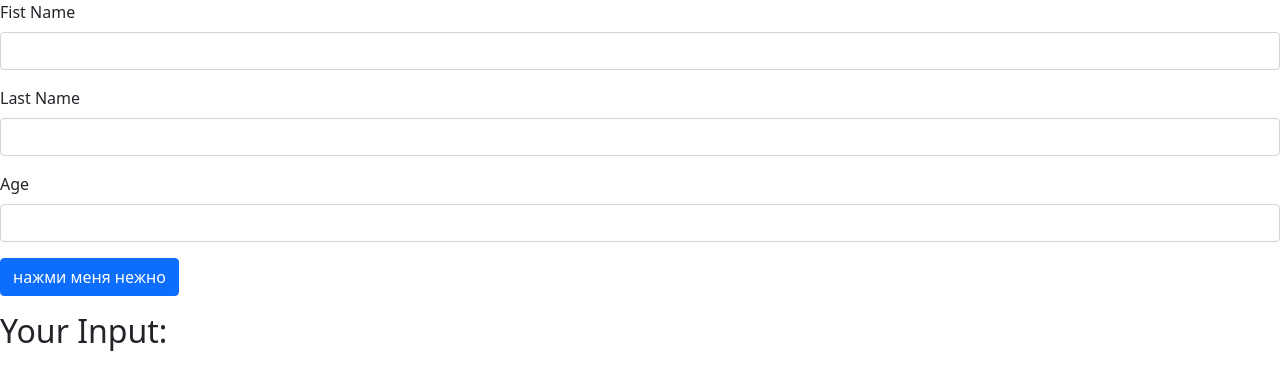
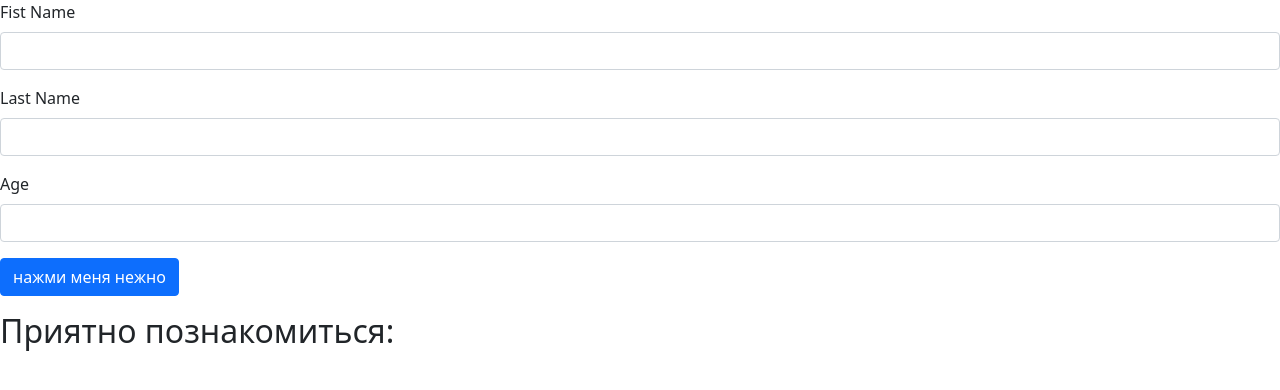
Before and after one commit to Allena20178/HW_php14_number2, a PHP site: page / in a window 1280 px wide. Shown: the top 390 px of the page. Run offline with PHP 8.4, Linux system fonts and the light colour scheme; data that the repository does not hold is empty.

Commit message:
Update index.php

```diff
--- a/index.php
+++ b/index.php
@@ -51,7 +51,7 @@ function test_input($data) {
 </html>
 
 <?php
-echo "<h2>Your Input:</h2>";
+echo "<h2>Приятно познакомиться:</h2>";
 echo $firstName;
 echo "<br>";
 echo $lastName;
```
